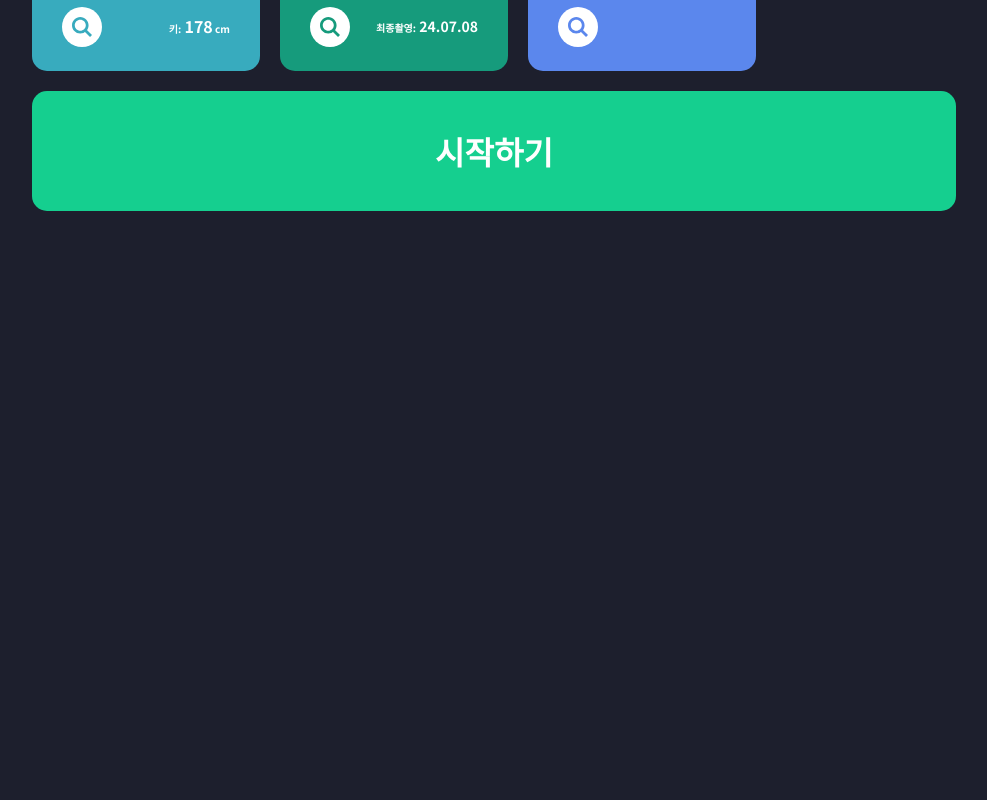
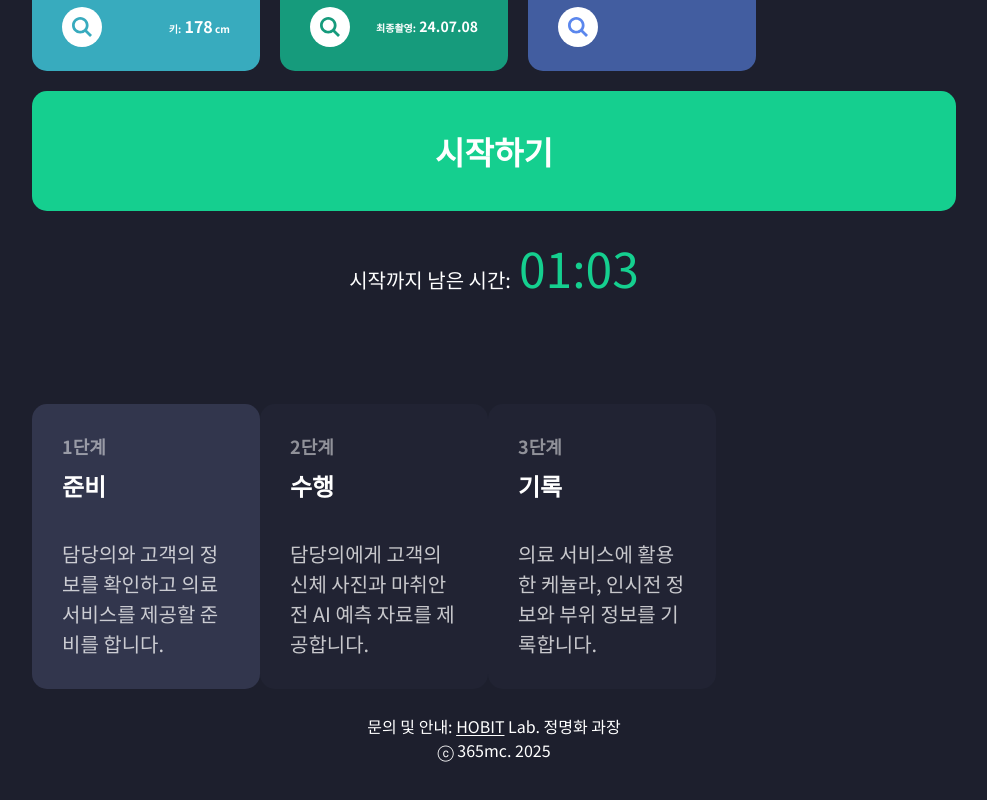
Before and after one commit to uxmason/kiosk-surgery, a Next.js app: page / in a window 1280 px wide. Shown: the part 1080-1880 px from the top of the page, without its empty margins (146-1133 px from the left). Built offline with nearby package versions, Linux system fonts and the light colour scheme.

Commit message:
feat: main

```diff
--- a/src/app/page.tsx
+++ b/src/app/page.tsx
@@ -1,3 +1,4 @@
+import { Footer, Process } from "@/components/common";
 import {
     Ai,
     Client,
@@ -6,6 +7,7 @@ import {
     Photo,
     StartBtn,
     Texts,
+    UpcomingTime,
 } from "@/components/main";
 
 export default function Home() {
@@ -25,8 +27,10 @@ export default function Home() {
                     </div>
                     <StartBtn />
                 </div>
+                <UpcomingTime />
+                <Process isProcess={1} />
             </main>
-            <footer></footer>
+            <Footer />
         </>
     );
 }
--- /dev/null
+++ b/src/components/common/footer.tsx
@@ -0,0 +1,13 @@
+const Footer = () => {
+    return (
+        <div className="flex w-full mx-auto justify-center pt-[25px]">
+            <p className="text-white whitespace-pre-line text-center font-normal leading-6">
+                문의 및 안내:{" "}
+                <span className="underline underline-offset-2">HOBIT</span> Lab.
+                정명화 과장
+                <br />ⓒ 365mc. 2025
+            </p>
+        </div>
+    );
+};
+export default Footer;
--- /dev/null
+++ b/src/components/common/index.ts
@@ -0,0 +1,2 @@
+export { default as Process } from "./process";
+export { default as Footer } from "./footer";
--- /dev/null
+++ b/src/components/common/process.tsx
@@ -0,0 +1,35 @@
+interface Props {
+    isProcess: number;
+}
+
+const baseClass =
+    "w-full max-w-[228px] h-[285px] rounded-[15px] py-[30px] px-[30px]";
+const Process = ({ isProcess }: Props) => {
+    const getBgClass = (step: number) =>
+        isProcess === step
+            ? "bg-[rgba(58,62,89,0.75)]"
+            : "bg-[rgba(58,62,89,0.15)]";
+
+    return (
+        <div className="flex w-full">
+            {[1, 2, 3].map((step) => (
+                <div key={step} className={`${getBgClass(step)} ${baseClass}`}>
+                    <p className="text-white/50 text-[18px] font-bold leading-[24px]">
+                        {step}단계
+                    </p>
+                    <p className="text-white text-[24px] font-bold leading-[24px] pt-4 pb-[41px]">
+                        {step === 1 ? "준비" : step === 2 ? "수행" : "기록"}
+                    </p>
+                    <p className="text-white/75 text-[20px] font-light leading-[30px]">
+                        {step === 1
+                            ? "담당의와 고객의 정보를 확인하고 의료 서비스를 제공할 준비를 합니다."
+                            : step === 2
+                            ? "담당의에게 고객의 신체 사진과 마취안전 AI 예측 자료를 제공합니다."
+                            : "의료 서비스에 활용한 케뉼라, 인시전 정보와 부위 정보를 기록합니다."}
+                    </p>
+                </div>
+            ))}
+        </div>
+    );
+};
+export default Process;
--- a/src/components/main/ai.tsx
+++ b/src/components/main/ai.tsx
@@ -1,6 +1,6 @@
 const Ai = () => {
     return (
-        <div className="flex flex-col bg-[rgba(91,135,237)] pt-[30px] pb-[24.3px] px-[30px] rounded-[15px] w-[228px] h-[285px]">
+        <div className="flex flex-col bg-[rgba(91,135,237,0.60)] pt-[30px] pb-[24.3px] px-[30px] rounded-[15px] w-[228px] h-[285px]">
             <p className="text-white text-[24px] font-[250] leading-[24px]">
                 AI 예측
             </p>
--- /dev/null
+++ b/src/components/main/inbody-graph.tsx
@@ -0,0 +1,7 @@
+"use client";
+
+const InbodyGraph = () => {
+    return <div className="h-full">그래프</div>;
+};
+
+export default InbodyGraph;
--- a/src/components/main/inbody.tsx
+++ b/src/components/main/inbody.tsx
@@ -1,10 +1,12 @@
+import InbodyGraph from "./inbody-graph";
+
 const Inbody = () => {
     return (
         <div className="flex flex-col bg-[rgba(56,171,190)] pt-[30px] pb-[24.3px] px-[30px] rounded-[15px] w-[228px] h-[285px]">
             <p className="text-white text-[24px] font-[250] leading-[24px]">
                 인바디
             </p>
-            <div className="h-full">그래프</div>
+            <InbodyGraph />
             <div className="flex w-full justify-between items-center">
                 <div className="bg-white flex justify-center items-center rounded-full w-10 h-10">
                     <svg className="w-5 h-5 text-[rgba(56,171,190)]">
--- a/src/components/main/index.ts
+++ b/src/components/main/index.ts
@@ -5,3 +5,5 @@ export { default as Inbody } from "./inbody";
 export { default as Photo } from "./photo";
 export { default as Ai } from "./ai";
 export { default as StartBtn } from "./start-btn";
+export { default as UpcomingTime } from "./upcoming-time";
+export { default as InbodyGraph } from "./inbody-graph";
--- /dev/null
+++ b/src/components/main/upcoming-time.tsx
@@ -0,0 +1,13 @@
+const UpcomingTime = () => {
+    return (
+        <div className="flex w-full mx-auto justify-center pt-10 pb-[108px]">
+            <p className="text-white text-center text-[20px] font-normal leading-[32px]">
+                시작까지 남은 시간:
+                <span className="text-[#15CF8F] text-[48px] font-normal leading-[32px] pl-2">
+                    01:03
+                </span>
+            </p>
+        </div>
+    );
+};
+export default UpcomingTime;
```
